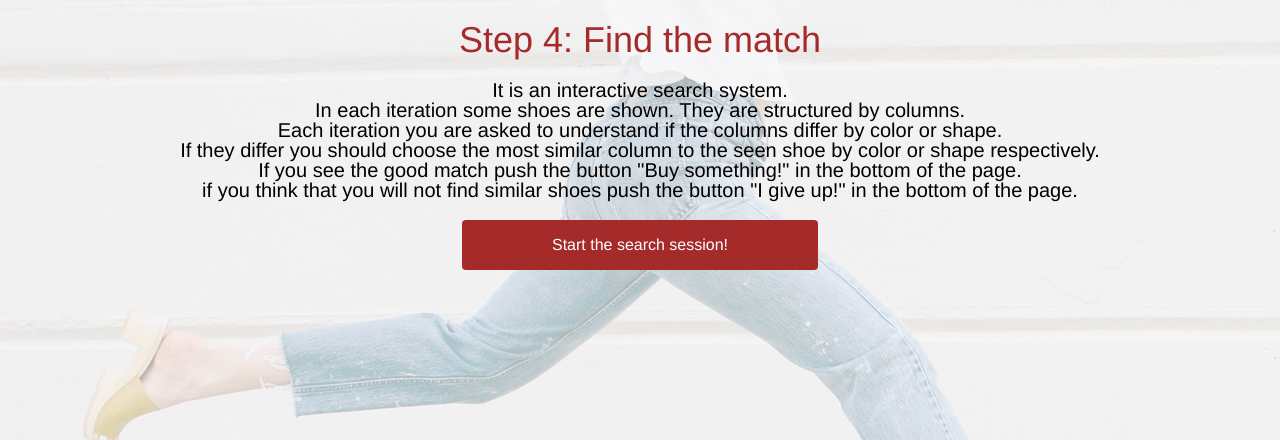
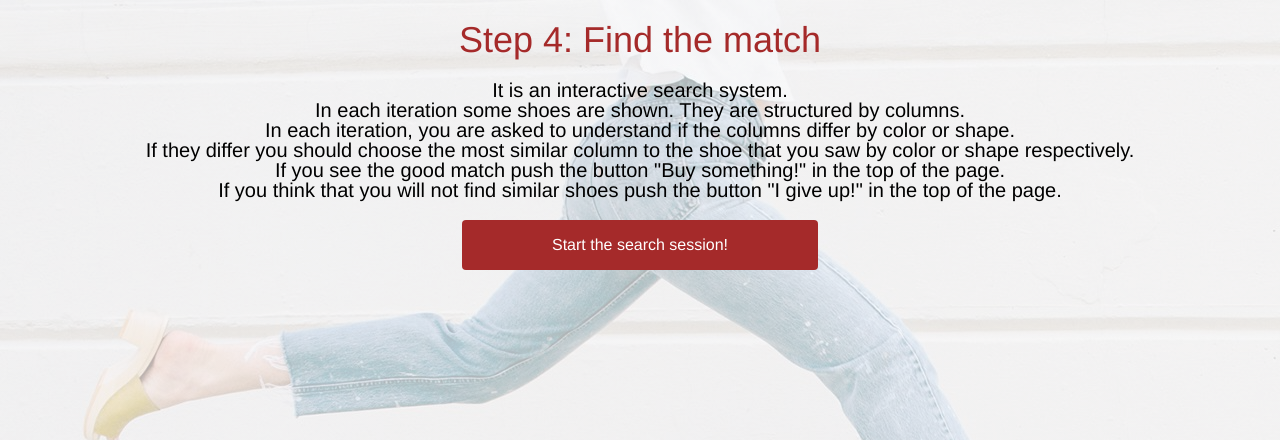
Before and after one commit to Seplanna/WebApiFashionSearch, a Django app: template templates/search/start_search.html in a window 1280 px wide. Shown: the top 440 px of the page. Run offline with Django 3.2, Linux system fonts and the light colour scheme; the template is opened without the code that fills it: most values are stand-ins (such as "Sample title", 1, 10 or a date in 2020); some libraries are stand-ins or nearby versions.

Commit message:
some english

```diff
--- a/templates/search/start_search.html
+++ b/templates/search/start_search.html
@@ -24,11 +24,10 @@
             <p class="title1">
                 It is an interactive search system.<br>
                 In each iteration some shoes are shown. They are structured by columns.<br>
-                Each iteration you are asked to understand if the columns differ by color or shape. <br>
-                If they differ you should choose the most similar column to the seen shoe by color or shape
-                respectively.<br>
-                If you see the good match push the button "Buy something!" in the bottom of the page.<br>
-                if you think that you will not find similar shoes push the button "I give up!" in the bottom of the page.<br>
+                In each iteration, you are asked to understand if the columns differ by color or shape. <br>
+                If they differ you should choose the most similar column to the shoe that you saw by color or shape respectively.<br>
+                If you see the good match push the button "Buy something!" in the top of the page.<br>
+                If you think that you will not find similar shoes push the button "I give up!" in the top of the page.<br>
             </p>
 
 
```
Also changed, not shown: landing/models.py (+4 -4 lines).
